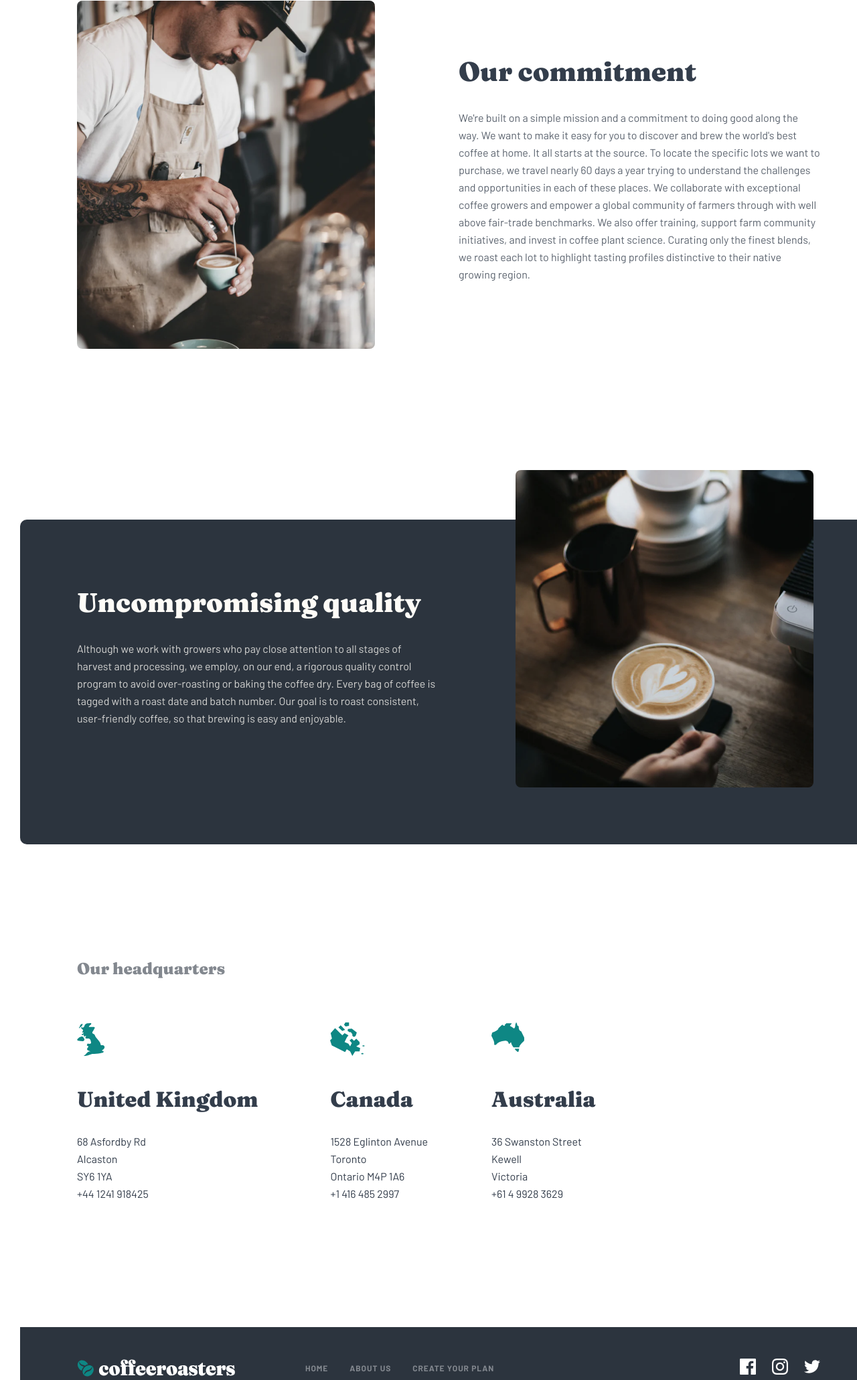
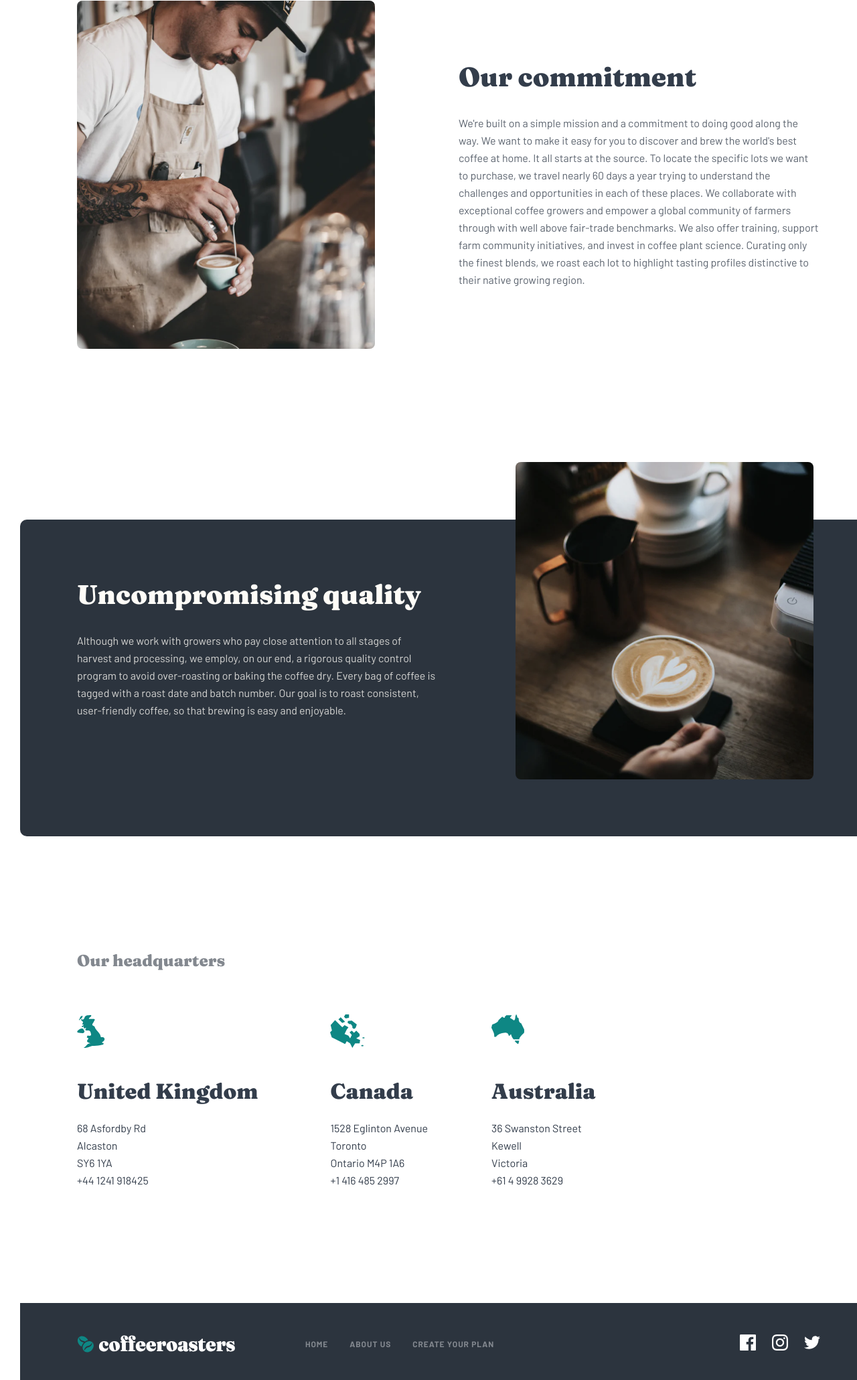
Before and after one commit to Malle-D/Coffee2Scss-Crush, a plain HTML site: page index.html in a window 1280 px wide. Shown: the part 736-2797 px from the top of the page at 67% size. Drawn offline with Linux system fonts and the light colour scheme.

Commit message:
Refinement of all styles

```diff
--- a/index.html
+++ b/index.html
@@ -61,9 +61,11 @@
                   <h2 class="commit__title">
                      Our commitment
                   </h2>
-                  <p class="commit__paragraph">
-                     We're built on a simple mission and a commitment to doing good along the way. We want to make it easy for you to discover and brew the world's best coffee at home. It all starts at the source. To locate the specific lots we want to purchase, we travel nearly 60 days a year trying to understand the challenges and opportunities in each of these places. We collaborate with exceptional coffee growers and empower a global community of farmers through with well above fair-trade benchmarks. We also offer training, support farm community initiatives, and invest in coffee plant science. Curating only the finest blends, we roast each lot to highlight tasting profiles distinctive to their native growing region.
-                  </p>
+                  <div class="commit__paragraph-case">
+                     <p class="commit__paragraph">
+                        We're built on a simple mission and a commitment to doing good along the way. We want to make it easy for you to discover and brew the world's best coffee at home. It all starts at the source. To locate the specific lots we want to purchase, we travel nearly 60 days a year trying to understand the challenges and opportunities in each of these places. We collaborate with exceptional coffee growers and empower a global community of farmers through with well above fair-trade benchmarks. We also offer training, support farm community initiatives, and invest in coffee plant science. Curating only the finest blends, we roast each lot to highlight tasting profiles distinctive to their native growing region.
+                     </p>
+                  </div>
                </div>
             </div>
          </div>
@@ -105,12 +107,12 @@
                      <h3 class="quarters__title">
                         United Kingdom
                      </h3>
-                     <p class="quarters__description">
+                     <address class="quarters__address">
                         68  Asfordby Rd <br>
                         Alcaston <br>
                         SY6 1YA <br>
                         +44 1241 918425 <br>
-                     </p>
+                     </address>
                   </li>
 
                   <li class="quarters__items">
@@ -120,12 +122,12 @@
                      <h3 class="quarters__title">
                         Canada
                      </h3>
-                     <p class="quarters__description">
+                     <address class="quarters__address">
                         1528  Eglinton Avenue <br>
                         Toronto <br>
                         Ontario M4P 1A6 <br>
                         +1 416 485 2997 <br>
-                     </p>
+                     </address>
                   </li>
 
                   <li class="quarters__items">
@@ -135,12 +137,12 @@
                      <h3 class="quarters__title">
                         Australia
                      </h3>
-                     <p class="quarters__description">
+                     <address class="quarters__address">
                         36 Swanston Street <br>
                         Kewell <br>
                         Victoria <br>
                         +61 4 9928 3629 <br>
-                     </p>
+                     </address>
                   </li>
 
                </ul>
--- a/sass/blocks/_commit.scss
+++ b/sass/blocks/_commit.scss
@@ -25,6 +25,9 @@
    color: #333D4B;
    margin-bottom: 2rem;
 }
+.commit__paragraph-case{
+   width: 539px;
+}
 .commit__paragraph{
    font-family: "Barlow";
    font-style: normal;
@@ -33,4 +36,5 @@
    line-height: 26px;
    color: #333D4B;
    opacity: 0.8;
+   margin: 0px;
 }
--- a/sass/blocks/_footer.scss
+++ b/sass/blocks/_footer.scss
@@ -1,3 +1,6 @@
+.footer{
+   margin-bottom: 88px;
+}
 .footer__box{
    background-color: #2C343E;
    display: flex;
--- a/sass/blocks/_quarters.scss
+++ b/sass/blocks/_quarters.scss
@@ -35,8 +35,10 @@
    font-size: 32px;
    line-height: 36px;
    color: #333D4B;
+   margin-top: 0px;
+   margin-bottom: 24px;
 }
-.quarters__description{
+.quarters__address{
    font-family: "Barlow";
    font-style: normal;
    font-weight: normal;
```
Also changed, not shown: css/main.min.css, 1 other file.
